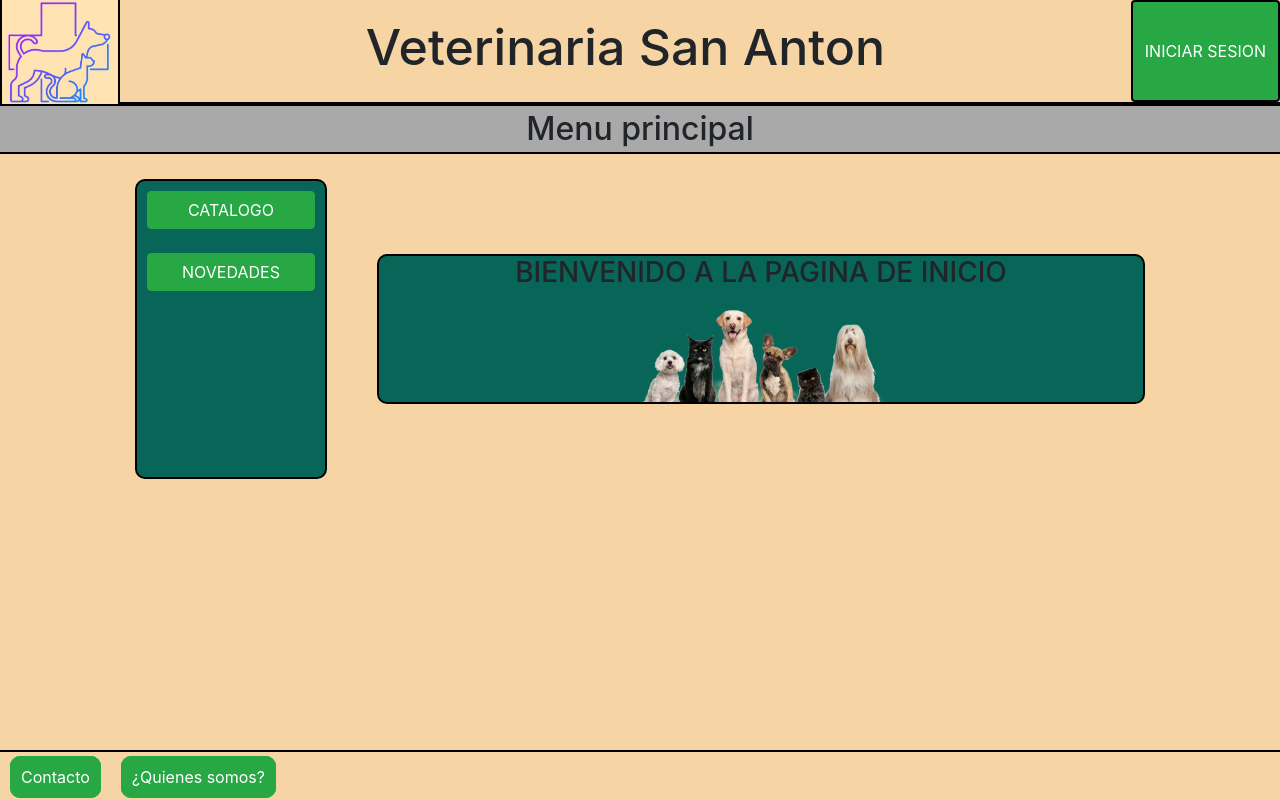
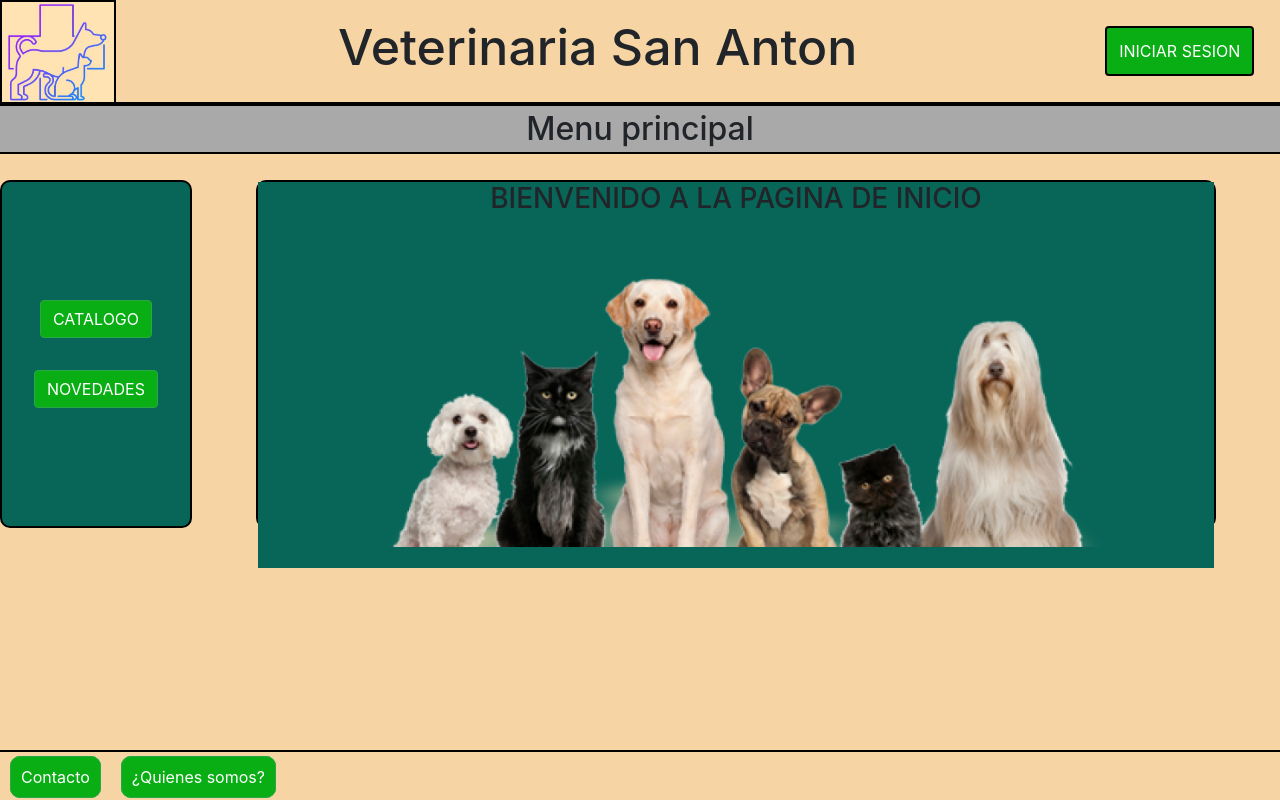
Before and after one commit to MAlejoM/Trabajo-practico-EG, a PHP site: page / in a window 1280 px wide. Run offline with PHP 8.4, Linux system fonts and the light colour scheme.

Commit message:
more css

```diff
--- a/codigo/index.php
+++ b/codigo/index.php
@@ -14,7 +14,7 @@ include_once("funciones.php");
   <div class="menuPpal">
   <?php
   echo "<h3>BIENVENIDO A LA PAGINA DE INICIO</h3>";
-  echo "<img src= .\img\bienvenida.png alt='imagen de bienvenida'>";
+  echo "<img src='./img/bienvenida.png' alt='imagen de bienvenida'>";
   ?>
   </div>
 
--- a/codigo/public/style.css
+++ b/codigo/public/style.css
@@ -111,6 +111,16 @@ h3{
   display: flex;
   justify-content: center;
   align-items: center;
+  margin: 2%;
+}
+
+.btn-success{
+  background-color:rgb(9,174,20);
+  display: flex;
+  justify-content: center;
+  align-items: center;
+  text-decoration: black;
+  margin: 2%;
 
 }
 
@@ -194,44 +204,32 @@ input[type="submit"] {
   padding: 0;
 }
 
-.menuGlobal {
+.menuLateral{
+  display: flex;
+  flex-direction: column;
+  align-items: center;
+  justify-content: center;
+  width: 15%;
+  background-color: rgb(7,102,88);
+  border: 2px solid rgb(0, 0, 0);
+  border-radius: 10px;
+}
+
+.menuGlobal{
   display: flex;
   flex-direction: row;
   width: 100%;
-  align-items: center;
-  justify-content: center;
+  margin-top: 2%;
 }
 
 .menuPpal{
-  display: flex;
-  flex-direction: column;
-  width: calc(100% - 33.33%);
-  margin-top: 25px;
+  margin-left: 5%;
+
+  width: 75%;
   background-color: rgb(7,102,88);
   border: 2px solid rgb(0, 0, 0);
   border-radius: 10px;
-  max-width: 60%;
-  align-items: center;
-  justify-content: center;
 }
-
-/*menu lateral*/
-.menuLateral{
-  width: 15%;
-  height: 300px;
-  min-width: 150px;
-  display: flex;
-  justify-content: left;
-  flex-direction: column;
-  background-color: rgb(7,102,88);
-  border: 2px solid rgb(0, 0, 0);
-  border-radius: 10px;
-  padding: 10px;
-  margin-top: 25px;
-  margin-right: 50px;
-
-}
-
 
 img{
   object-fit: contain;
@@ -241,15 +239,25 @@ img{
 /*catalogo*/
 
 .catalogo{
-  margin: 10px;
+  margin-left: 5%;
   display: flex;
-  flex-wrap: wrap;
-  width: 70%;
+  align-items: center;
+  justify-content: center;
+  width: 75%;
+  background-color: rgb(7,102,88);
+  border: 2px solid rgb(0, 0, 0);
+  border-radius: 10px;
 }
 
 .catalogo div{
-  margin: 5px;
+  margin: 2%;
+  background-color: rgb(9,174,20);
+  border: 2px solid rgb(0, 0, 0);
+  border-radius: 10px;
+  width: 25%;
+  height: 25%;
 }
+
 
 
 /*Mis mascotas*/
@@ -303,10 +311,12 @@ li {
 }
 
 img{
-  height:  104px;
+  height: 100%;
+  width: 100%;
   border: 0;
   padding: 0;
   margin: 0;
+  object-fit: contain;
 }
 
 a{
```
